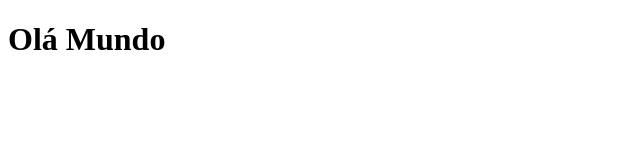
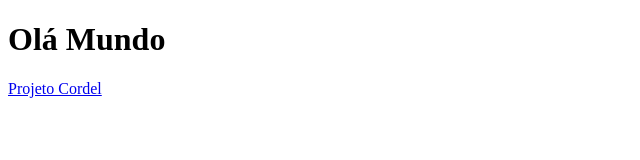
Before and after one commit to DorigonBruno/DorigonBruno.github.io, a plain HTML site: page index.html in a window 1280 px wide. Shown: the whole page, without its empty margins (0-640 px from the left). Drawn offline with Linux system fonts and the light colour scheme.

Commit message:
update index

```diff
--- a/index.html
+++ b/index.html
@@ -8,5 +8,6 @@
 </head>
 <body>
   <h1>Olá Mundo</h1>
+  <a href="https://dorigonbruno.github.io/projeto-cordel/">Projeto Cordel</a>
 </body>
 </html>
```
